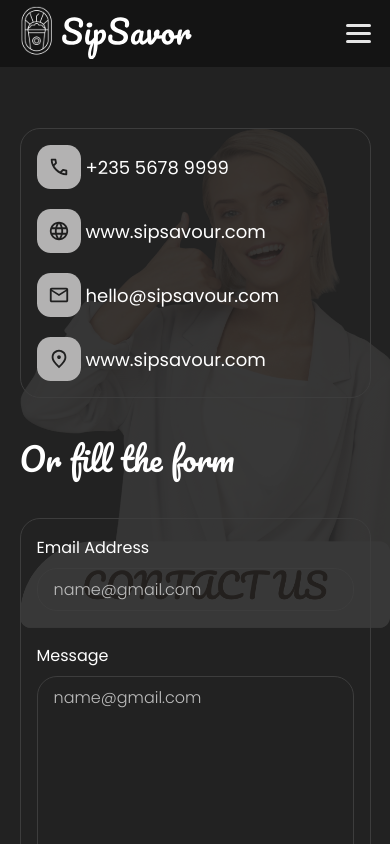
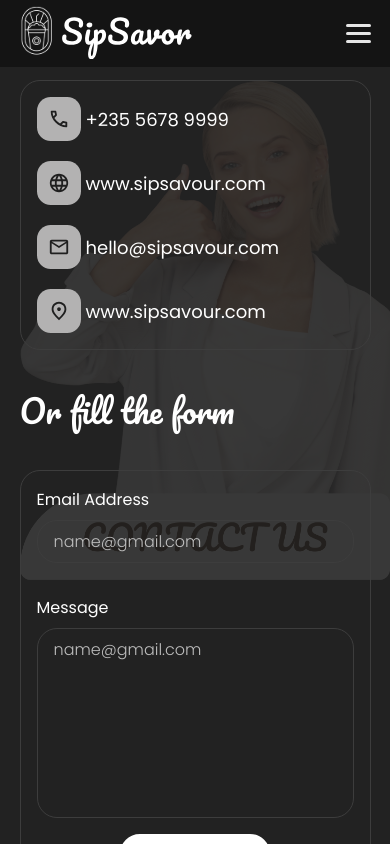
Before and after one commit to Prosperedafe/sip, a React (Vite) app: page /contact in a window 390 px wide. Shown: the top 844 px of the page. Built offline with nearby package versions, Linux system fonts and the light colour scheme.

Commit message:
adjusted padding

```diff
--- a/src/styles/pages/contact.scss
+++ b/src/styles/pages/contact.scss
@@ -1,5 +1,13 @@
 #contact {
     padding: 8rem $p-fluid 3rem $p-fluid;
+
+    @media (max-width: 850px) {
+        padding-top: 6rem;
+    }
+
+    @media (max-width: 600px) {
+        padding-top: 5rem;
+    }
 
     >div {
         flex-wrap: wrap;
```
